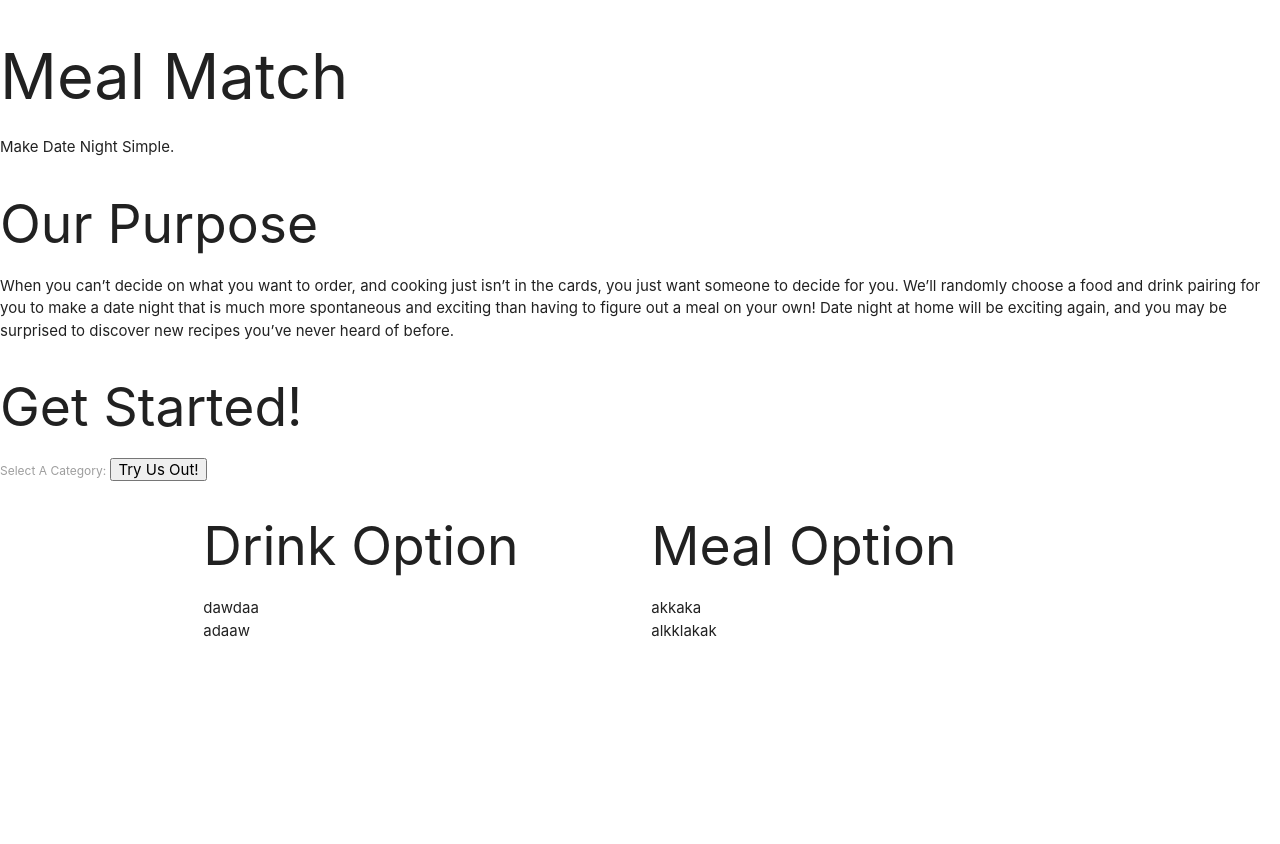
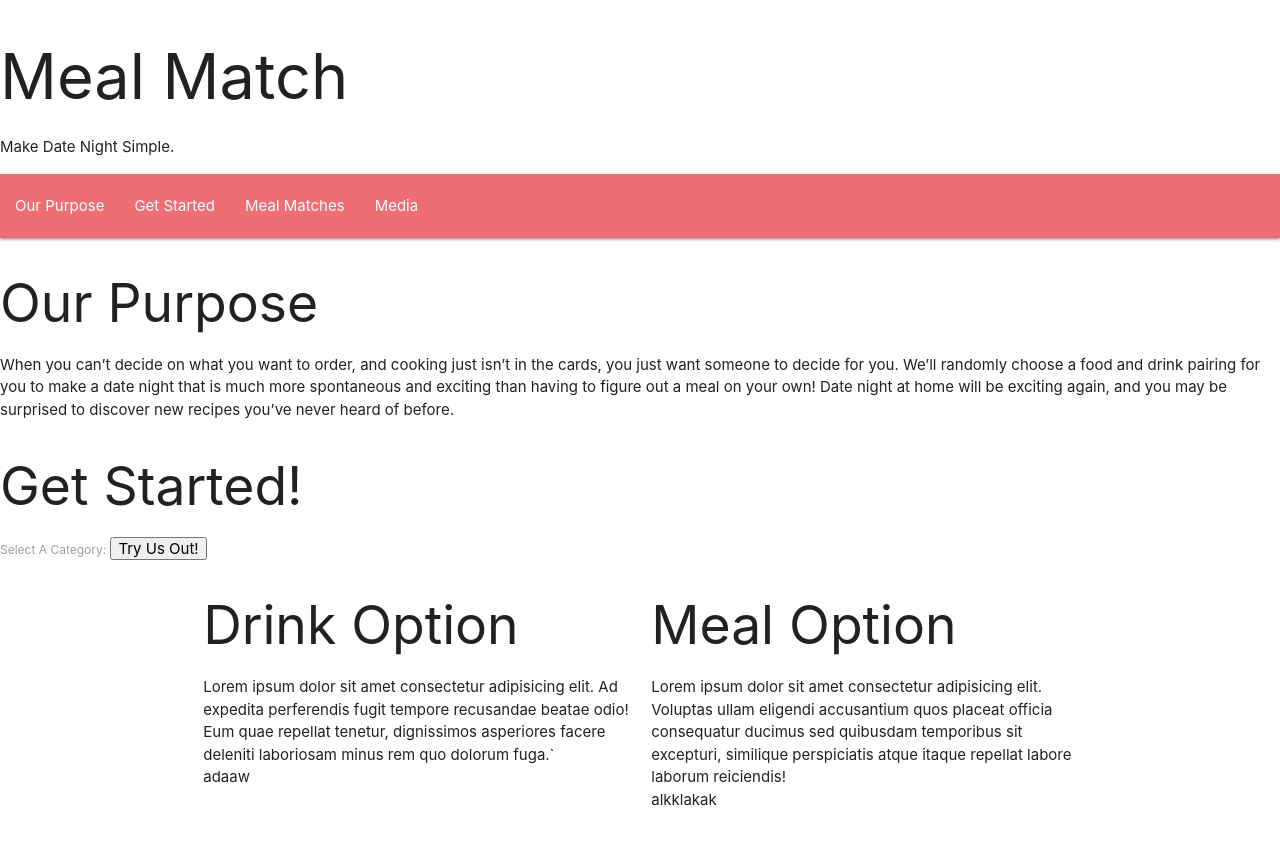
Before and after one commit to misn0147/meal_match, a plain HTML site: page index.html in a window 1280 px wide. Before the commit the page ends 800 px from the top, so only its background shows below. Drawn offline with nearby package versions, Linux system fonts and the light colour scheme.

Commit message:
index updated

```diff
--- a/index.html
+++ b/index.html
@@ -14,14 +14,33 @@
         <div class="logo"></div>
         <h1>Meal Match</h1>
         <p class="lead">Make Date Night Simple.</p>
+        <nav>
+            <ul>
+              <li>
+                <a href="#our-prupose">Our Purpose</a>
+              </li>
+              <li>
+                <a href="#get-started">Get Started</a>
+              </li>
+              <li>
+                <a href="#meal-matches">Meal Matches</a>
+              </li>
+              <li>
+                <a href="#media">Media</a>
+              </li>
+            </ul>
+          </nav>
     </header>
 
     <section class="hero"></section>
 
+    <section id="our-purpose">
         <div>
             <h2>Our Purpose</h2>
             <P>When you can’t decide on what you want to order, and cooking just isn’t in the cards, you just want someone to decide for you. We’ll randomly choose a food and drink pairing for you to make a date night that is much more spontaneous and exciting than having to figure out a meal on your own! Date night at home will be exciting again, and you may be surprised to discover new recipes you’ve never heard of before. </P>
         </div>
+    </section>
+    <section id="get-started">
         <div>
             <h2>Get Started!</h2>
             <label for ="category">Select A Category:</label>
@@ -36,30 +55,38 @@
                 <option value="vegan">Vegan</option>
                 <option value="dessert">Dessert</option>
             </select>
-
-
             <button>Try Us Out!</button>
         </div>
+    </section>
 
+    <section id="meal-matches">
         <div class= "container">
             <div class="row">
-            <div class="drink col s6" id="drink-info">
+                <div class="col s6" id="drink-info">
                     <h2>
                         Drink Option
                     </h2>
-                <div id="text-container">dawdaa</div>
+                    <div id="text-container">Lorem ipsum dolor sit amet consectetur adipisicing elit. Ad expedita perferendis fugit tempore recusandae beatae odio! Eum quae repellat tenetur, dignissimos asperiores facere deleniti laboriosam minus rem quo dolorum fuga.`</div>
                     <div id="img-container">adaaw</div>
                 </div>
-            <div class="meal-text col s6" id="meal-info">
+                <div class="col s6" id="meal-info">
                     <h2>
                         Meal Option
                     </h2>
-                <div id="text-container">akkaka</div>
+                    <div id="text-container">Lorem ipsum dolor sit amet consectetur adipisicing elit. Voluptas ullam eligendi accusantium quos placeat officia consequatur ducimus sed quibusdam temporibus sit excepturi, similique perspiciatis atque itaque repellat labore laborum reiciendis!</div>
                     <div id="img-container">alkklakak</div>
+                </div>
+            </div>
+        </div>
+    </section>
+    <section id="media">
+        <div class="container">
+            <div class="row">
+
             </div>
 
         </div>
-    </div>
+    </section>
 
 </body>
 </html>
```
Lines whose indentation alone changed are shown as unchanged.
